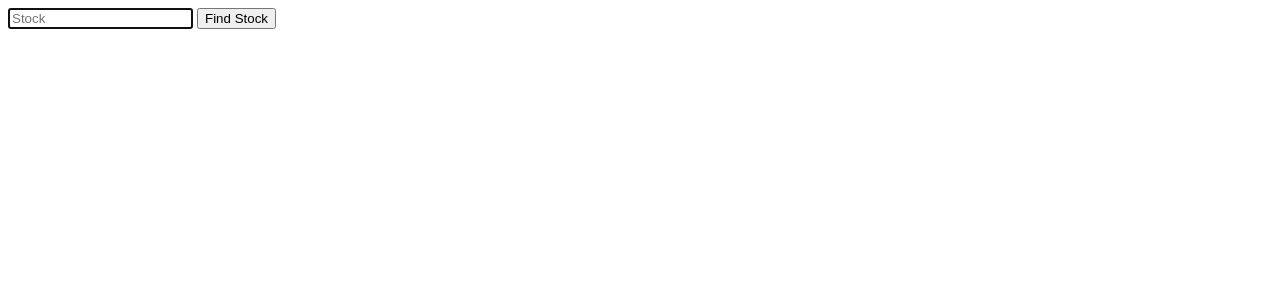
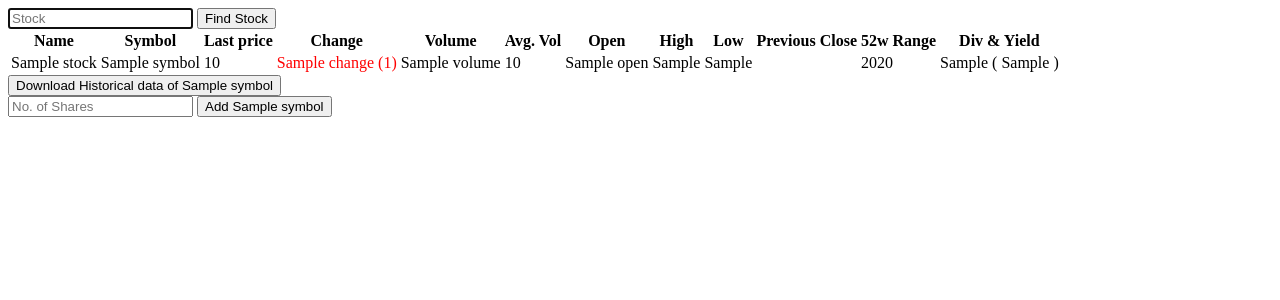
Before and after one commit to Amay22/PyFolio, a Django app: template templates/StockFolio/portfolio.html in a window 1280 px wide. Shown: the top 300 px of the page. Run offline with Django 3.2, Linux system fonts and the light colour scheme; the template is opened without the code that fills it: most values are stand-ins (such as "Sample title", 1, 10 or a date in 2020).

Commit message:
Added historical data feature and updated  database models and migrated

```diff
--- a/LoginFolio/urls.py
+++ b/LoginFolio/urls.py
@@ -1,3 +1,4 @@
+'''Urls for the LoginFolio app'''
 from django.conf.urls import url
 from . import views as LoginFolio_views
 
--- a/PyFolio/settings.py
+++ b/PyFolio/settings.py
@@ -1,4 +1,4 @@
-"""
+'''
 Django settings for PyFolio project.
 
 Generated by 'django-admin startproject' using Django 1.8.4.
@@ -8,7 +8,7 @@ https://docs.djangoproject.com/en/1.8/topics/settings/
 
 For the full list of settings and their values, see
 https://docs.djangoproject.com/en/1.8/ref/settings/
-"""
+'''
 
 # Build paths inside the project like this: os.path.join(BASE_DIR, ...)
 import os
--- a/PyFolio/urls.py
+++ b/PyFolio/urls.py
@@ -1,4 +1,4 @@
-"""PyFolio URL Configuration
+'''PyFolio URL Configuration
 
 The `urlpatterns` list routes URLs to views. For more information please see:
     https://docs.djangoproject.com/en/1.8/topics/http/urls/
@@ -12,7 +12,7 @@ Class-based views
 Including another URLconf
     1. Add an import:  from blog import urls as blog_urls
     2. Add a URL to urlpatterns:  url(r'^blog/', include(blog_urls))
-"""
+'''
 from django.conf.urls import include, url
 from django.contrib import admin
 from LoginFolio import urls as LoginFolio_urls
--- a/PyFolio/wsgi.py
+++ b/PyFolio/wsgi.py
@@ -1,11 +1,11 @@
-"""
+'''
 WSGI config for PyFolio project.
 
 It exposes the WSGI callable as a module-level variable named ``APPLICATION``.
 
 For more information on this file, see
 https://docs.djangoproject.com/en/1.8/howto/deployment/wsgi/
-"""
+'''
 
 import os
 
--- a/StockFolio/urls.py
+++ b/StockFolio/urls.py
@@ -1,3 +1,4 @@
+'''Urls for the StockFolio app'''
 from django.conf.urls import url
 from . import views as StockFolio_views
 
--- a/templates/StockFolio/portfolio.html
+++ b/templates/StockFolio/portfolio.html
@@ -1,12 +1,66 @@
 {% extends 'default.html' %}
 
 {% block main %}
-<form method="post" action="portfolio">
+  <form method="post" action="portfolio">
     {% csrf_token %}
     {% for error in errors %}
       {{ error }}<br>
     {% endfor %}
     <input autofocus="true" name="stock" placeholder="Stock" type="text"/>
+    <input type="hidden" name="which-form" value="find-stock"/>
     <button type="submit">Find Stock</button>
-</form>
+  </form>
+
+  {% if stock %}
+    <table>
+    <thead>
+      <tr>
+        <th>Name</th>
+        <th>Symbol</th>
+        <th>Last price</th>
+        <th>Change</th>
+        <th>Volume</th>
+        <th>Avg. Vol</th>
+        <th>Open</th>
+        <th>High</th>
+        <th>Low</th>
+        <th>Previous Close</th>
+        <th>52w Range</th>
+        <th>Div & Yield</th>
+      </tr>
+    </thead>
+    <tbody>
+      <tr>
+        <td>{{ stock.Name }}</td>
+        <td>{{ stock.Symbol }}</td>
+        <td>{{ stock.LastTradePriceOnly }}</td>
+        <td style="color: {% if stock.Change|first == '+' %}green{% else %}red{% endif %};">{{ stock.Change }} ({{ stock.PercentChange}})</td>
+        <td>{{ stock.Volume }}</td>
+        <td>{{ stock.AverageDailyVolume }}</td>
+        <td>{{ stock.Open }} </td>
+        <td>{{ stock.DaysHigh }}</td>
+        <td>{{ stock.DaysLow }}</td>
+        <td>{{ stock.PreviousClose }}</td>
+        <td>{{ stock.YearRange }}</td>
+        <td>{{ stock.DividendShare }} ( {{ stock.DividendYield }} )</td>
+      </tr>
+    </tbody>
+    </table>
+
+    <form method="post" action="portfolio">
+      {% csrf_token %}
+      <input type="hidden" name="which-form" value="download-historical"/>
+      <input type="hidden" name="stock-symbol" value="{{ stock.Symbol }}"/>
+      <button type="submit">Download Historical data of {{ stock.Symbol }} </button>
+    </form>
+
+    <form method="post" action="portfolio">
+      {% csrf_token %}
+      <input autofocus="true" name="shares" placeholder="No. of Shares" type="text"/>
+      <input type="hidden" name="stock-symbol" value="{{ stock.Symbol }}"/>
+      <input type="hidden" name="which-form" value="add-stock"/>
+      <button type="submit">Add {{ stock.Symbol }} </button>
+    </form>
+  {% endif %}
+
 {% endblock %}
```
Also changed, not shown: LoginFolio/views.py (+5 -5 lines), StockFolio/models.py (+12 -6 lines), StockFolio/views.py (+36 -6 lines), PyFolio.sqlite3, StockFolio/migrations/0002_auto_20151106_0100.py (added).
